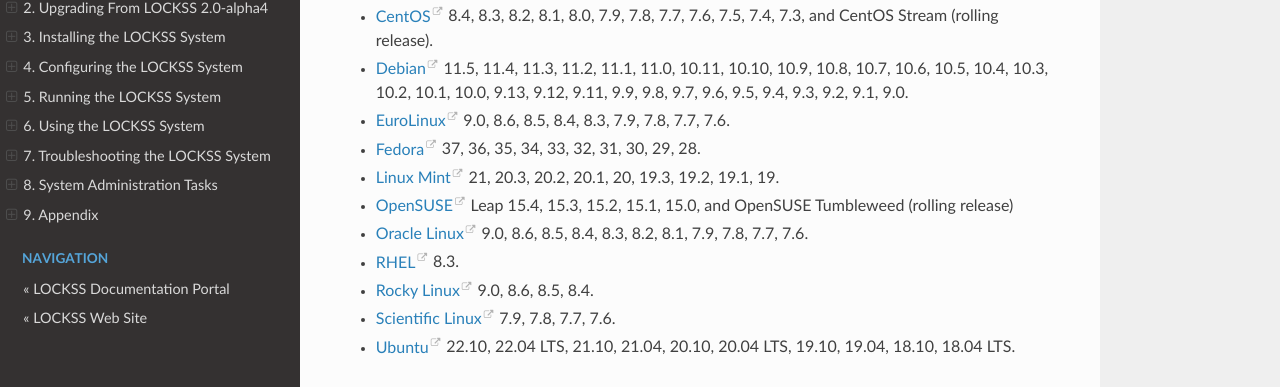
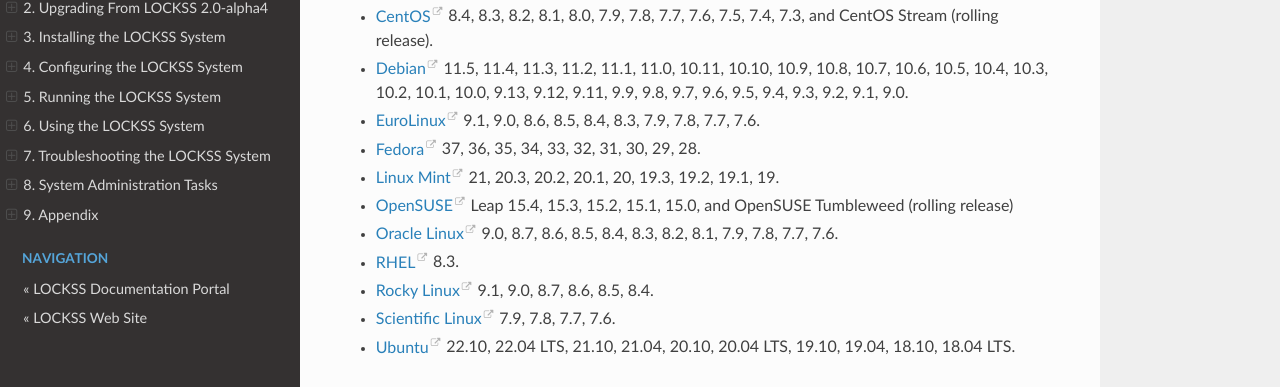
Before and after one commit to lockss/lockss-rtd-manual, a Sphinx documentation site: the page built from docs/introduction/os.rst, in a window 1280 px wide and 1300 px high. Shown: the part 488-875 px from the top of the window. Built offline with Sphinx 7.4.7 and the Read the Docs theme 2.0.0, drawn with Linux system fonts in a browser that asks for light colours.

Commit message:
Added EuroLinux 9.1; Oracle 8.7; Rocky 9.1, 8.7

```diff
--- a/docs/introduction/os.rst
+++ b/docs/introduction/os.rst
@@ -16,7 +16,7 @@ Flavors of Linux we have successfully tested include:
 
 *  `Debian <https://www.debian.org/>`_ 11.5, 11.4, 11.3, 11.2, 11.1, 11.0, 10.11, 10.10, 10.9, 10.8, 10.7, 10.6, 10.5, 10.4, 10.3, 10.2, 10.1, 10.0, 9.13, 9.12, 9.11, 9.9, 9.8, 9.7, 9.6, 9.5, 9.4, 9.3, 9.2, 9.1, 9.0.
 
-*  `EuroLinux <https://en.euro-linux.com/>`_ 9.0, 8.6, 8.5, 8.4, 8.3, 7.9, 7.8, 7.7, 7.6.
+*  `EuroLinux <https://en.euro-linux.com/>`_ 9.1, 9.0, 8.6, 8.5, 8.4, 8.3, 7.9, 7.8, 7.7, 7.6.
 
 *  `Fedora <https://getfedora.org/>`_ 37, 36, 35, 34, 33, 32, 31, 30, 29, 28.
 
@@ -24,11 +24,11 @@ Flavors of Linux we have successfully tested include:
 
 *  `OpenSUSE <https://www.opensuse.org/>`_ Leap 15.4, 15.3, 15.2, 15.1, 15.0, and OpenSUSE Tumbleweed (rolling release)
 
-*  `Oracle Linux <https://www.oracle.com/linux/>`_ 9.0, 8.6, 8.5, 8.4, 8.3, 8.2, 8.1, 7.9, 7.8, 7.7, 7.6.
+*  `Oracle Linux <https://www.oracle.com/linux/>`_ 9.0, 8.7, 8.6, 8.5, 8.4, 8.3, 8.2, 8.1, 7.9, 7.8, 7.7, 7.6.
 
 *  `RHEL <https://www.redhat.com/>`_ 8.3.
 
-*  `Rocky Linux <https://rockylinux.org/>`_ 9.0, 8.6, 8.5, 8.4.
+*  `Rocky Linux <https://rockylinux.org/>`_ 9.1, 9.0, 8.7, 8.6, 8.5, 8.4.
 
 *  `Scientific Linux <https://scientificlinux.org/>`_ 7.9, 7.8, 7.7, 7.6.
 
```
